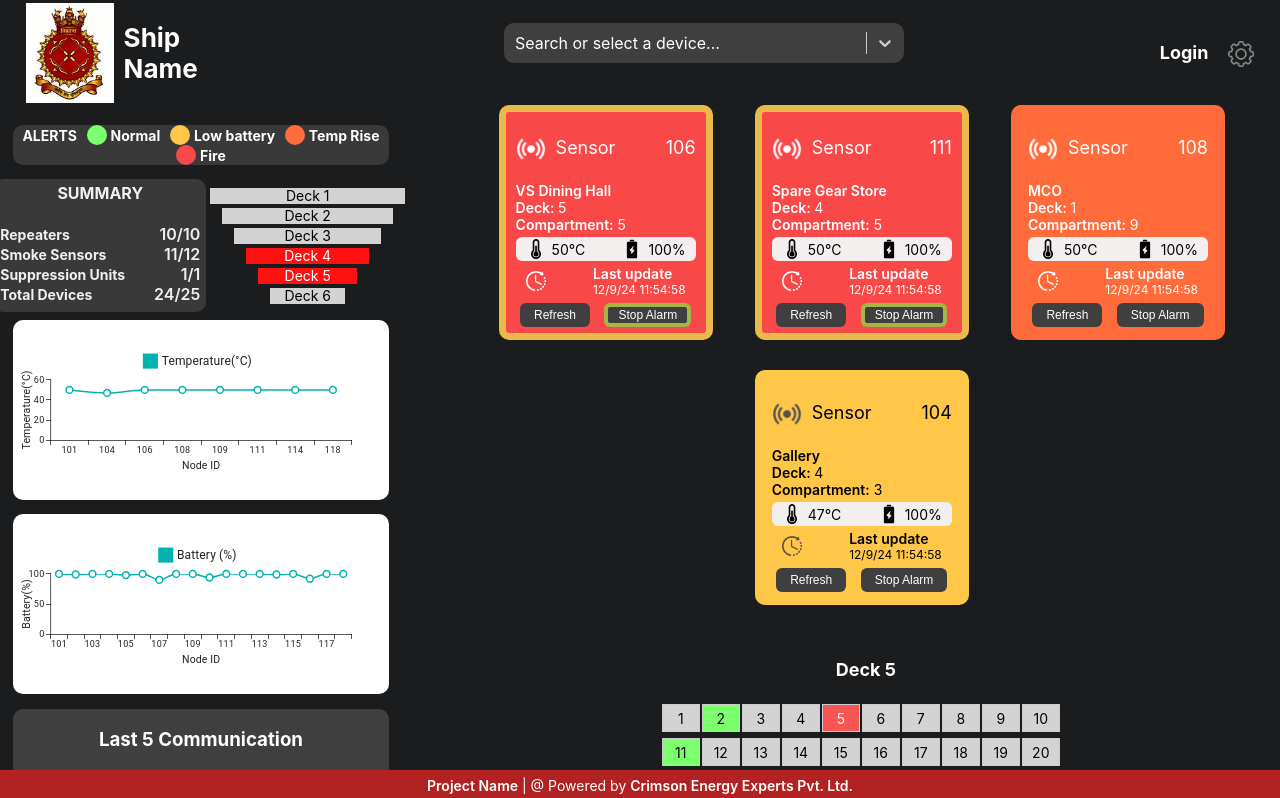
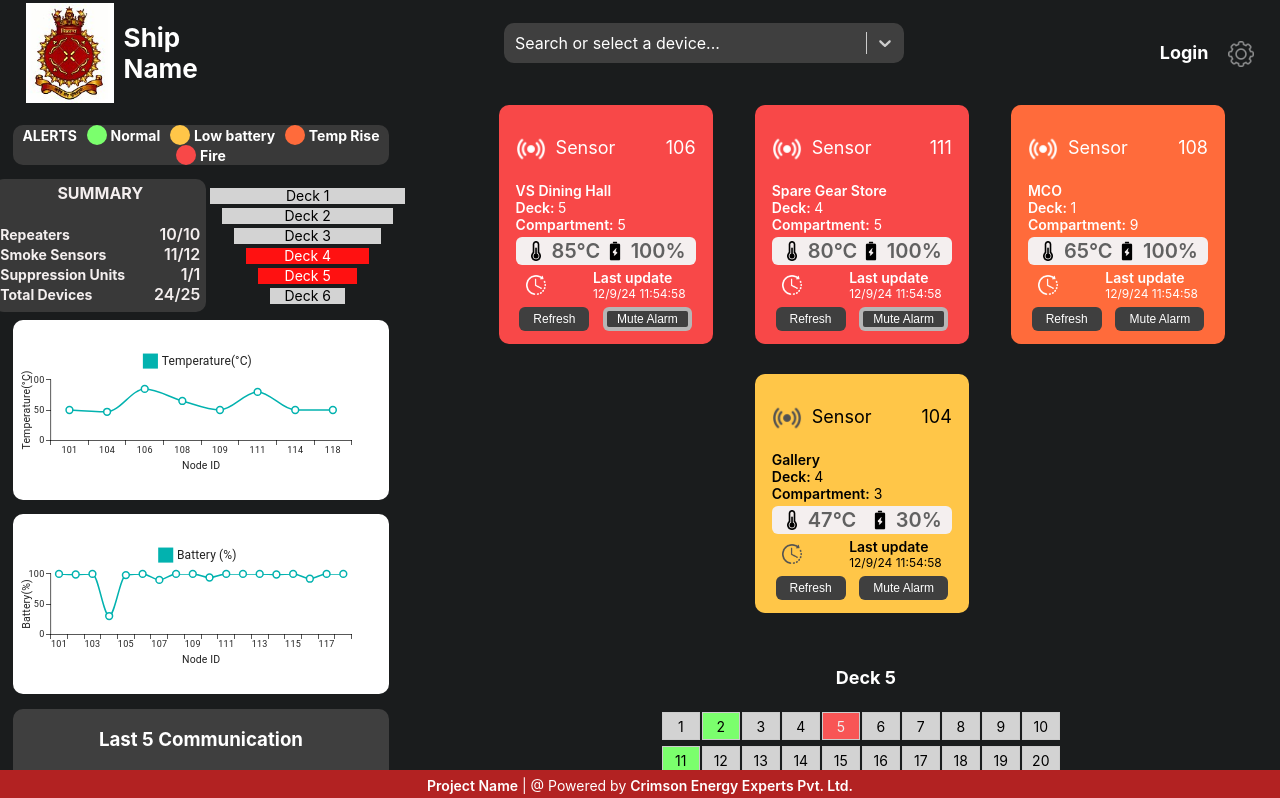
Before and after one commit to cee-diksha/fire_detection, a React (Create React App) app: page / in a window 1280 px wide. Shown: the top 798 px of the page. Built offline with nearby package versions, Linux system fonts and the light colour scheme.

Commit message:
blinking feature modified

```diff
--- a/src/assets/info.js
+++ b/src/assets/info.js
@@ -2,14 +2,14 @@ export const info = [
     { id: 1, status: "success", tempSetpoint: 50, smokeSensor: true, triggeringDevice: null, axis: 'X-Y-Z', node_type: "sensor", node_name: "Engine Room", node_id: 101, battery_percentage: "100", temp: "50", last_update: "12/9/24 11:54:58", isDeleted: false, deck: 1, compartment: 1 },
     { id: 2, status: "success", tempSetpoint: null, smokeSensor: null, triggeringDevice: null, axis: 'X-Y-Z', node_type: "repeater", node_name: "GT Room", node_id: 102, battery_percentage: "99", temp: null, last_update: "12/9/24 13:14:18", isDeleted: false, deck: 2, compartment: 1 },
     { id: 3, status: "success", tempSetpoint: 50, smokeSensor: null, triggeringDevice: false, axis: 'X-Y-Z', node_type: "suppression", node_name: "Boiler Room", node_id: 103, battery_percentage: "100", temp: null, last_update: "12/9/24 15:24:08", isDeleted: false, deck: 3, compartment: 1 },
-    { id: 4, status: "yellow", tempSetpoint: 50, smokeSensor: true, triggeringDevice: null, axis: 'X-Y-Z', node_type: "sensor", node_name: "Gallery", node_id: 104, battery_percentage: "100", temp: "47", last_update: "12/9/24 11:54:58", isDeleted: false, deck: 4, compartment: 3 },
+    { id: 4, status: "yellow", tempSetpoint: 50, smokeSensor: true, triggeringDevice: null, axis: 'X-Y-Z', node_type: "sensor", node_name: "Gallery", node_id: 104, battery_percentage: "30", temp: "47", last_update: "12/9/24 11:54:58", isDeleted: false, deck: 4, compartment: 3 },
     { id: 5, status: "success", tempSetpoint: 50, smokeSensor: null, triggeringDevice: false, axis: 'X-Y-Z', node_type: "suppression", node_name: "SS Dining Hall", node_id: 105, battery_percentage: "98", temp: null, last_update: "12/9/24 11:54:58", isDeleted: false, deck: 3, compartment: 7 },
-    { id: 6, status: "danger", tempSetpoint: 50, smokeSensor: true, triggeringDevice: null, axis: 'X-Y-Z', node_type: "sensor", node_name: "VS Dining Hall", node_id: 106, battery_percentage: "100", temp: "50", last_update: "12/9/24 11:54:58", isDeleted: false, deck: 5, compartment: 5 },
+    { id: 6, status: "danger", tempSetpoint: 50, smokeSensor: true, triggeringDevice: null, axis: 'X-Y-Z', node_type: "sensor", node_name: "VS Dining Hall", node_id: 106, battery_percentage: "100", temp: "85", last_update: "12/9/24 11:54:58", isDeleted: false, deck: 5, compartment: 5 },
     { id: 7, status: "success", tempSetpoint: null, smokeSensor: null, triggeringDevice: null, axis: 'X-Y-Z', node_type: "repeater", node_name: "Main Switch Board", node_id: 107, battery_percentage: "90", temp: null, last_update: "12/9/24 11:54:58", isDeleted: false, deck: 2, compartment: 6 },
-    { id: 8, status: "orange", tempSetpoint: 50, smokeSensor: false, triggeringDevice: null, axis: 'X-Y-Z', node_type: "sensor", node_name: "MCO", node_id: 108, battery_percentage: "100", temp: "50", last_update: "12/9/24 11:54:58", isDeleted: false, deck: 1, compartment: 9 },
+    { id: 8, status: "orange", tempSetpoint: 50, smokeSensor: false, triggeringDevice: null, axis: 'X-Y-Z', node_type: "sensor", node_name: "MCO", node_id: 108, battery_percentage: "100", temp: "65", last_update: "12/9/24 11:54:58", isDeleted: false, deck: 1, compartment: 9 },
     { id: 9, status: "success", tempSetpoint: 50, smokeSensor: true, triggeringDevice: null, axis: 'X-Y-Z', node_type: "sensor", node_name: "Engg JS Mess", node_id: 109, battery_percentage: "100", temp: "50", last_update: "12/9/24 11:54:58", isDeleted: false, deck: 6, compartment: 2 },
     { id: 10, status: "success", tempSetpoint: 50, smokeSensor: null, triggeringDevice: true, axis: 'X-Y-Z', node_type: "suppression", node_name: "Engg SS Mess", node_id: 110, battery_percentage: "94", temp: null, last_update: "12/9/24 11:54:58", isDeleted: false, deck: 1, compartment: 1 },
-    { id: 11, status: "danger", tempSetpoint: 50, smokeSensor: true, triggeringDevice: null, axis: 'X-Y-Z', node_type: "sensor", node_name: "Spare Gear Store", node_id: 111, battery_percentage: "100", temp: "50", last_update: "12/9/24 11:54:58", isDeleted: false, deck: 4, compartment: 5 },
+    { id: 11, status: "danger", tempSetpoint: 50, smokeSensor: true, triggeringDevice: null, axis: 'X-Y-Z', node_type: "sensor", node_name: "Spare Gear Store", node_id: 111, battery_percentage: "100", temp: "80", last_update: "12/9/24 11:54:58", isDeleted: false, deck: 4, compartment: 5 },
     { id: 12, status: "success", tempSetpoint: null, smokeSensor: null, triggeringDevice: null, axis: 'X-Y-Z', node_type: "repeater", node_name: "CMR", node_id: 112, battery_percentage: "100", temp: null, last_update: "12/9/24 11:54:58", isDeleted: false, deck: 2, compartment: 2 },
     { id: 13, status: "success", tempSetpoint: 50, smokeSensor: null, triggeringDevice: false, axis: 'X-Y-Z', node_type: "suppression", node_name: "AC Compartment", node_id: 113, battery_percentage: "100", temp: null, last_update: "12/9/24 11:54:58", isDeleted: false, deck: 4, compartment: 3 },
     { id: 14, status: "success", tempSetpoint: 50, smokeSensor: false, triggeringDevice: null, axis: 'X-Y-Z', node_type: "sensor", node_name: "ASP", node_id: 114, battery_percentage: "99", temp: "50", last_update: "12/9/24 11:54:58", isDeleted: false, deck: 5, compartment: 2 },
--- a/src/comp-styles.css
+++ b/src/comp-styles.css
@@ -528,13 +528,50 @@ tbody tr:hover {
 
   #refresh-alarm-btn-alert {
     width: auto;
-    border: 4px solid #e4ff4b;
+    border: 4px solid #ffffff;
     border-radius: 6px;
     height: 24px;
     padding: 0 10px;
     font-size: 12px;
     background-color: #3F3F3F;
     color: #ffffff;
-    animation: blink-border 0.5s infinite;
+    animation: mute-blink-border 0.5s infinite;
     cursor: pointer;
   }
+
+  @keyframes mute-blink-border {
+    0% {
+      border-color: #ffffff;
+    }
+    50% {
+      border-color: transparent;
+    }
+    100% {
+      border-color: #ffffff;
+    }
+  }
+
+  .dangertext{
+    font-size: 20px;
+    font-weight: 600;
+    color: #000000;
+    animation: text-blink 0.5s infinite;
+  }
+
+  .normaltext{
+    font-size: 20px;
+    font-weight: 600;
+    color: #000000;
+  }
+
+  @keyframes text-blink {
+    0% {
+      color: #000000;
+    }
+    50% {
+      color: #ffffff;
+    }
+    100% {
+      color: #000000;
+    }
+  }
--- a/src/components/Card.js
+++ b/src/components/Card.js
@@ -1,103 +1,77 @@
-import React from 'react'
-import "../comp-styles.css"
-import stopalarm from "../assets/stop_alarm.png"
-import battery from "../assets/battery.png"
-import temperature from "../assets/temp.png"
-import sensor from "../assets/sensor.png"
-import sensor2 from "../assets/sensor2.png"
-import update from "../assets/update.png"
-import update2 from "../assets/update2.png"
+import React, { useState } from 'react';
+import "../comp-styles.css";
+import battery from "../assets/battery.png";
+import temperature from "../assets/temp.png";
+import sensor from "../assets/sensor.png";
+import sensor2 from "../assets/sensor2.png";
+import update from "../assets/update.png";
+import update2 from "../assets/update2.png";
 
-// const Card = ({item}) => {
-//     const {status, node_type, node_name, node_id, battery_percentage, temp, last_update, isDeleted, smokeSensor, triggeringDevice, deck, compartment} = item
+const Card = ({ item }) => {
+  const { status, node_type, node_name, node_id, battery_percentage, temp, last_update, isDeleted, deck, compartment } = item;
 
-//     const handleRefresh = (event) => {
-//       event.preventDefault()
-//       event.stopPropagation()
-//     }
+  const [isAlarmMuted, setIsAlarmMuted] = useState(false);  // Track if alarm is muted for this card
 
-//     const handleStopAlarm =  (event) => {
-//       event.preventDefault()
-//       event.stopPropagation()
-//     }
+  const handleRefresh = (event) => {
+    event.preventDefault();
+    event.stopPropagation();
+  };
 
-//   return (
-//     <div className={`${status === "danger" ? "blinking-border" : "card-wrapper"}`} style={{backgroundColor: `${isDeleted ? "#D0D0D0" : status === "success" ? "#7BFF6D" : status === "yellow" ? "#FFC648" : status === "orange" ? "#FF6B3B" : "#F84848"}`, color: `${isDeleted ? "#000000" : (status === "yellow" || status === "success") ? "#000" : "#fff"}`}}>
-//       <div className='card-details'>
-//       <div className='card-details-nodetype'>{node_type} </div>
-
-
-//         <div className='card-details-location'>
-//           <div>Deck {deck} </div>
-//           <div>Compartment {compartment}</div>
-//           <div className='card-details-combined'>
-//             <div id="card-details-span1">{node_name} </div>
-//             <div id="card-details-span2">{node_id}</div>
-//           </div>
-//         </div>
-//         <div className='card-details-combined'>
-//           <div class="battery-span"><img src={battery} alt="battery-logo" style={{height: "20px"}}/>{battery_percentage}</div>
-//           {temp !== null && <div class="battery-span"><img src={temperature} alt="battery-logo" style={{height: "20px"}}/>{temp}°C</div>}
-//         </div>
-//         <div id="card-details-span1">Last Update</div>
-//         <div id="card-details-span2">{last_update}</div>
-//       </div>
-//       <div className='card-details-circles'>
-//           {smokeSensor !== null && <div id="card-details-circle1">S</div>}
-//           {triggeringDevice !== null && <div id="card-details-circle2">T</div>}
-//           <button id="refresh" onClick={handleRefresh}>Refresh</button>
-//           <img src={stopalarm} alt="stop-alarm" onClick={handleStopAlarm} style={{height: "30px", cursor: "pointer"}}/>
-//         </div>
-//     </div>
-//   )
-// }
-
-// export default Card
-
-
-
-const Card = ({item}) => {
-  const {status, node_type, node_name, node_id, battery_percentage, temp, last_update, isDeleted, smokeSensor, triggeringDevice, deck, compartment} = item
-console.log("card data check", status, node_type, node_name, node_id, battery_percentage, temp, last_update, isDeleted)
-  const handleRefresh = (event) => {
-    event.preventDefault()
-    event.stopPropagation()
-  }
-
-  const handleStopAlarm =  (event) => {
-    console.log("stop alarm btn")
-    event.preventDefault()
-    event.stopPropagation()
-  }
+  const handleMuteAlarm = (event) => {
+    event.preventDefault();
+    event.stopPropagation();
+    setIsAlarmMuted(!isAlarmMuted);  // Toggle the mute state for this card
+  };
 
   return (
-  <div className={`${status === "danger" ? "blinking-border" : "card-wrapper"}`} style={{backgroundColor: `${isDeleted ? "#D0D0D0" : status === "success" ? "#7BFF6D" : status === "yellow" ? "#FFC648" : status === "orange" ? "#FF6B3B" : "#F84848"}`, color: `${isDeleted ? "#000000" : (status === "yellow" || status === "success") ? "#000" : "#fff"}`}}>
-    <div className="segment" id='node-type-id'>
-      <p id="sensor-name"><img src={(status === "yellow" || status === "success")? sensor2 : sensor} alt="sensor-logo" style={{height: "30px", marginTop: "4px", marginRight: "10px"}}/>{node_type}</p>
+    <div
+      className={`${isAlarmMuted ? "blinking-border" : "card-wrapper"}`}
+      style={{
+        backgroundColor: `${isDeleted ? "#D0D0D0" : status === "success" ? "#7BFF6D" : status === "yellow" ? "#FFC648" : status === "orange" ? "#FF6B3B" : "#F84848"}`,
+        color: `${isDeleted ? "#000000" : (status === "yellow" || status === "success") ? "#000" : "#fff"}`
+      }}
+    >
+      <div className="segment" id="node-type-id">
+        <p id="sensor-name">
+          <img src={(status === "yellow" || status === "success") ? sensor2 : sensor} alt="sensor-logo" style={{ height: "30px", marginTop: "4px", marginRight: "10px" }} />
+          {node_type}
+        </p>
         <p>{node_id}</p>
       </div>
-    <div className="segment" id='node-location'>
-      <div style={{fontWeight: "600"}}>{node_name}</div>
-      <div><span style={{fontWeight: "600"}}>Deck: </span>{deck}</div>
-      <div><span style={{fontWeight: "600"}}>Compartment:</span> {compartment}</div>
+      <div className="segment" id="node-location">
+        <div style={{ fontWeight: "600" }}>{node_name}</div>
+        <div><span style={{ fontWeight: "600" }}>Deck: </span>{deck}</div>
+        <div><span style={{ fontWeight: "600" }}>Compartment:</span> {compartment}</div>
       </div>
-    <div className="segment" id='temp-battery'>
-      <div><img src={temperature} alt="temperature-logo" style={{height: "20px", marginRight: "6px"}}/>{temp}°C</div>
-      <div><img src={battery} alt="battery-logo" style={{height: "20px", marginRight: "6px"}}/>{battery_percentage}%</div>
+      <div className="segment" id="temp-battery">
+        <div className= {(status === "danger" || status === "orange" || status === "yellow") ? "dangertext" : "normaltext"}>
+          <img src={temperature} alt="temperature-logo" style={{ height: "20px", marginRight: "6px" }} />
+          {temp}°C
         </div>
-    <div className="segment" id='last-update'>
-      <img src={(status === "yellow" || status === "success") ? update2 : update} alt="update-logo" style={{height: "20px", marginRight: "6px"}}/>
-      <div>
-        <span style={{fontWeight: "600"}}>Last update</span>
-        <span style={{fontSize: "12px"}}>{last_update}</span>
+        <div className= {(status === "danger" || status === "orange" || status === "yellow") ? "dangertext" : "normaltext"}>
+          <img src={battery} alt="battery-logo" style={{ height: "20px", marginRight: "6px" }} />
+          {battery_percentage}%
         </div>
       </div>
-    <div className="segment" style={{borderBottom: "none"}} id='refresh-alarm-btn'>
-      <button onClick={handleRefresh} id='refresh-alarm-btn-both'>Refresh</button>
-      <button onClick={handleStopAlarm} id={`${status === "danger" ? "refresh-alarm-btn-alert" : "refresh-alarm-btn-both"}`} disabled = {status === "danger" ? false : true}>Stop Alarm</button>
+      <div className="segment" id="last-update">
+        <img src={(status === "yellow" || status === "success") ? update2 : update} alt="update-logo" style={{ height: "20px", marginRight: "6px" }} />
+        <div>
+          <span style={{ fontWeight: "600" }}>Last update</span>
+          <span style={{ fontSize: "12px" }}>{last_update}</span>
         </div>
       </div>
-)
-}
+      <div className="segment" style={{ borderBottom: "none" }} id="refresh-alarm-btn">
+        <button onClick={handleRefresh} id="refresh-alarm-btn-both">Refresh</button>
+        <button
+          onClick={handleMuteAlarm}
+          id={`${status === "danger" && !isAlarmMuted? "refresh-alarm-btn-alert" : "refresh-alarm-btn-both"}`}
+          disabled={status !== "danger"}
+        >
+          {isAlarmMuted ? "Unmute Alarm" : "Mute Alarm"}
+        </button>
+      </div>
+    </div>
+  );
+};
 
-export default Card
+export default Card;
--- a/src/context/MainContext.js
+++ b/src/context/MainContext.js
@@ -8,7 +8,6 @@ const MainContextProvider = (props) => {
     const [deckData, setDeckData] = useState(deckInfo)
     const [isLogin, setIsLogin] = useState(false)
     const [filteredDeckInfo, setfilteredDeckInfo] = useState(null)
-
 
     return (
         <MainContext.Provider
```
Lines whose indentation alone changed are shown as unchanged.
